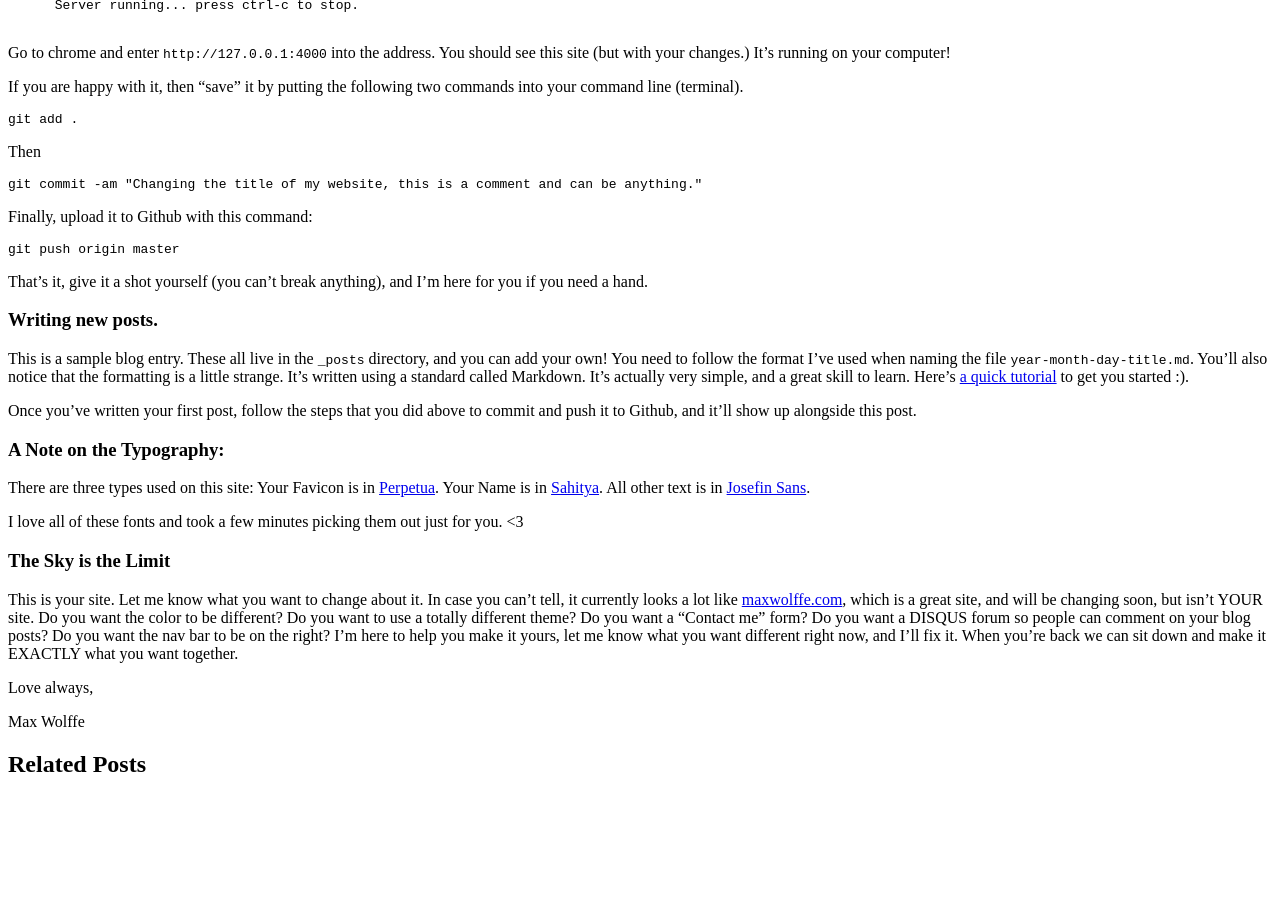
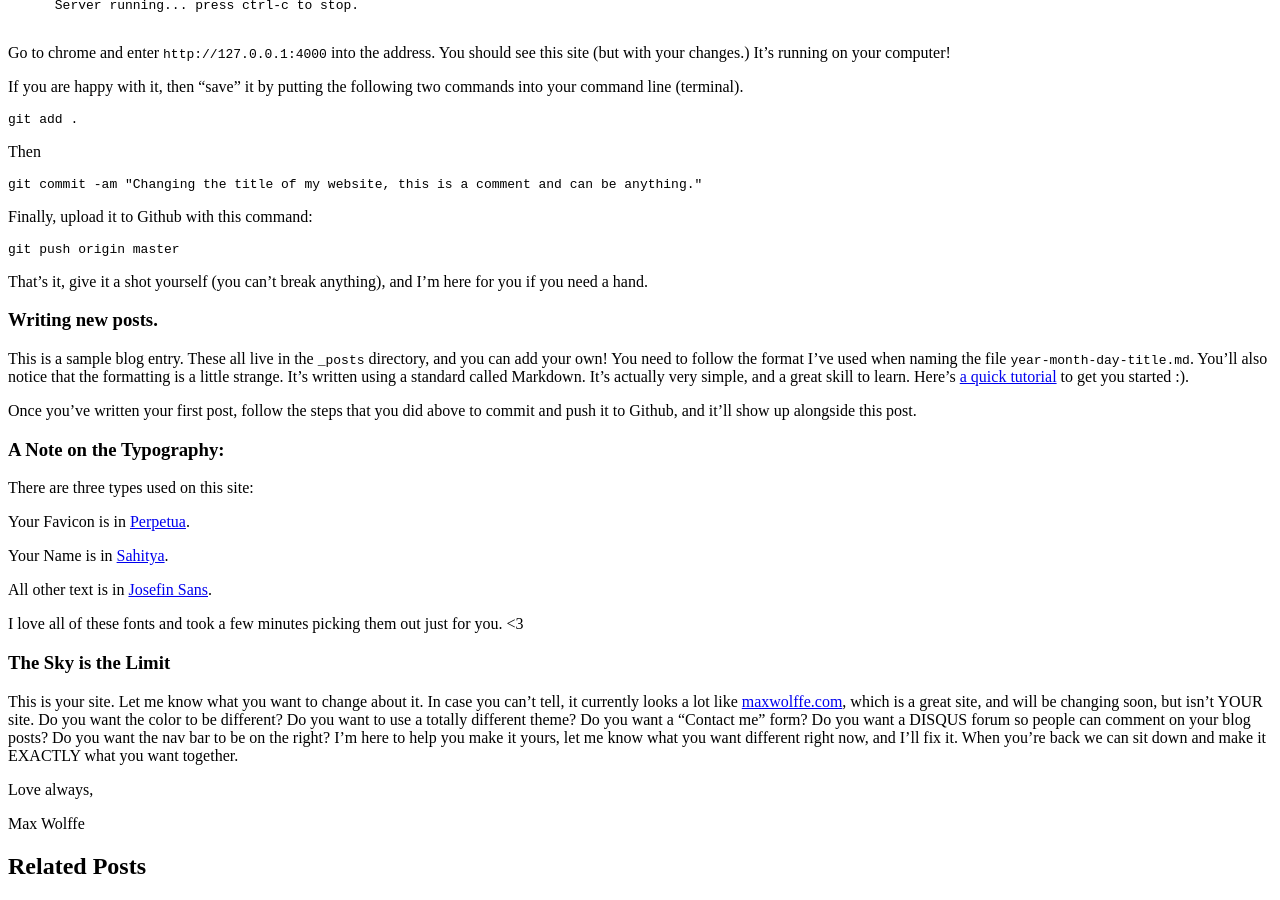
Before and after one commit to katewolffe/katewolffe, a Jekyll site: the page built from _posts/2017-04-22-hi-katie.md, in a window 1280 px wide and 900 px high, scrolled down 4848 px. Built offline with Jekyll 4.4.1, drawn with Linux system fonts in a browser that asks for light colours; some web fonts are replaced; before the commit the page ends 5646 px from its top, so only the background shows below that.

Commit message:
Add icon link as well as shortcut icon for favicon. Add newlines in blog post

```diff
--- a/_includes/head.html
+++ b/_includes/head.html
@@ -22,6 +22,7 @@
   <link rel="stylesheet" href="https://fonts.googleapis.com/css?family=Josefin+Sans|Sahitya">
 
   <!-- Icons -->
+  <link rel="icon" type="image/x-icon" href="favicon.ico">
   <link rel="shortcut icon" type="image/x-icon" href="favicon.ico">
 
   <!-- RSS -->
--- a/_posts/2017-04-22-hi-katie.md
+++ b/_posts/2017-04-22-hi-katie.md
@@ -98,8 +98,11 @@
 ### A Note on the Typography:
 
 There are three types used on this site:
+
 Your Favicon is in [Perpetua](https://www.google.com/search?q=perpetua&oq=perpetua&aqs=chrome..69i57j69i59j0l4.1119j0j4&sourceid=chrome&ie=UTF-8#q=perpetua+font+history).
+
 Your Name is in [Sahitya](https://fonts.google.com/specimen/Sahitya).
+
 All other text is in [Josefin Sans](https://fonts.google.com/specimen/Josefin+Sans).
 
 I love all of these fonts and took a few minutes picking them out just for you. <3
```
